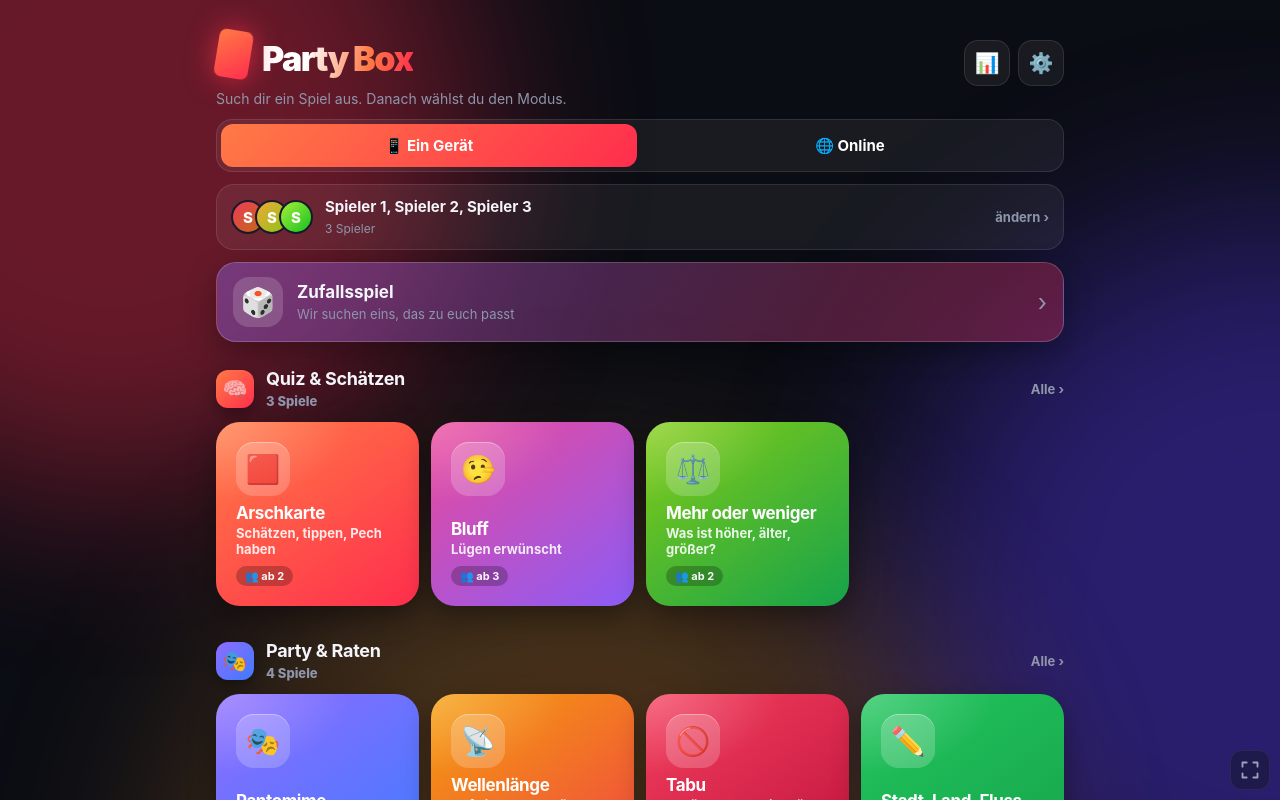
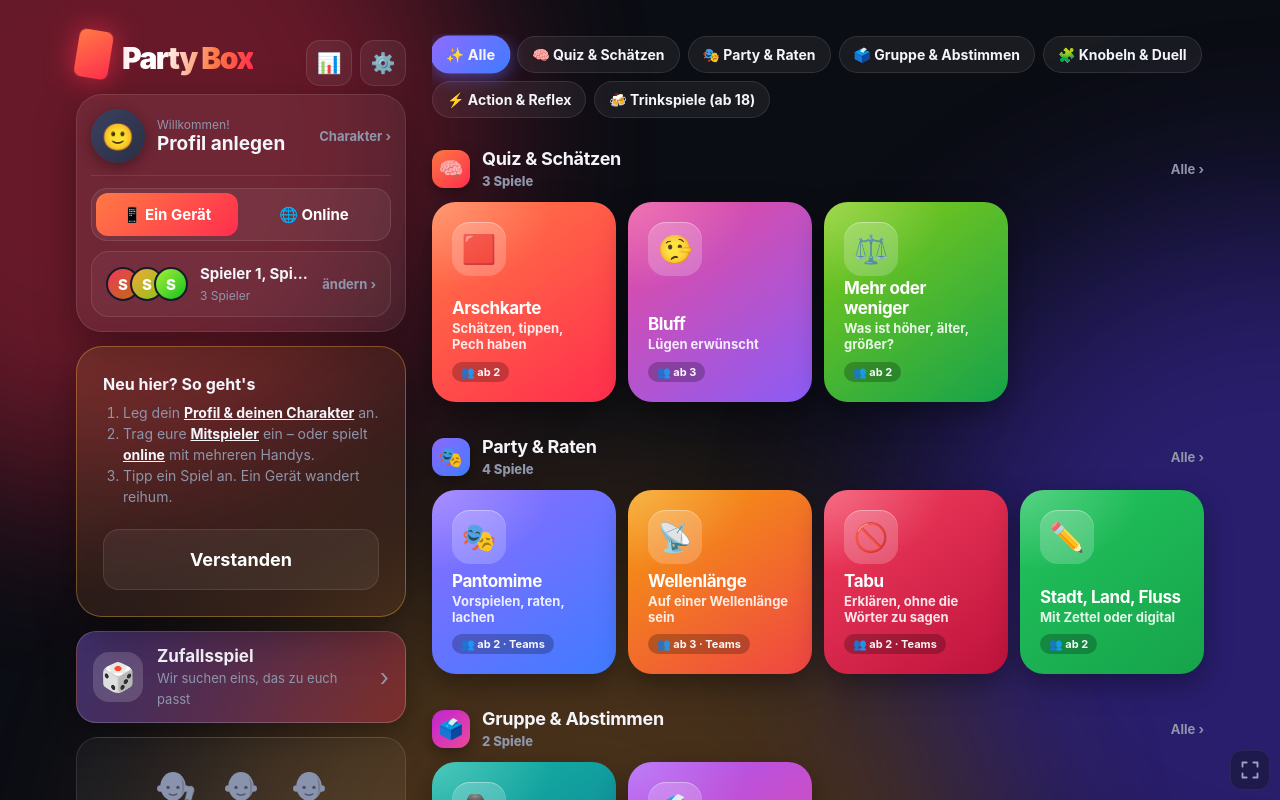
Before and after one commit to xHyperSUSHI/Party-Box, a plain HTML site: page index.html in a window 1280 px wide. Drawn offline with Linux system fonts and the light colour scheme.

Commit message:
Startseite 3.0: Profilkarte mit Charakter, Kategorie-Chips, „Neu hier?“-Karte, zwei Spalten mit Figuren-Bühne auf breiten Bildschirmen
Funktionen unverändert (Kategorien, Zufallsspiel, Spielerliste, Ein Gerät/Online, Statistik, Einstellungen, ausgegraute Spiele, Trinkspiele nur wenn aktiviert, Ziffern-Tasten). Neuer Test home_t; kb/hm/info erkennen die Startseite jetzt an .hgrid statt am entfernten Untertitel. CLAUDE.md: Profil & Charakter, Startseite 3.0. APP_VERSION 2026-11-15.12, Cache pbox-v5.

Co-Authored-By: Claude Opus 5.5 <noreply@anthropic.com>
Claude-Session: https://claude.ai/code/session_01DKxhHM1hJdQxcWeeo5iCo8

```diff
--- a/css/style.css
+++ b/css/style.css
@@ -524,3 +524,32 @@ body.calm .fig,body.calm .fig g{animation:none!important}
 @media (min-width:700px){.lroom{height:320px}.lrf{width:74px;height:166px;margin-left:-37px}.lrn{font-size:12px;bottom:-16px}}
 body.calm .lrw,body.calm .lrflip{animation:none!important}
 .rmfig{width:56px;height:124px;flex:none}
+/* ---------- Startseite 3.0 ---------- */
+.htop{display:flex;justify-content:space-between;align-items:center;margin:2px 0 4px}
+.htop .logo{margin:4px 0}.htop .logo h1{font-size:30px}
+.hcard{padding:14px;margin-top:8px}
+.hme{display:flex;align-items:center;gap:12px;cursor:pointer;padding-bottom:12px;margin-bottom:12px;border-bottom:1px solid var(--line)}
+.hmt{flex:1;min-width:0}.hmt small{display:block;color:var(--mu);font-size:12px}.hmt b{display:block;font-size:19px;white-space:nowrap;overflow:hidden;text-overflow:ellipsis}
+.hme em{font-style:normal;color:var(--mu);font-size:13px;font-weight:700}
+.hcard .mode2{margin:0}
+.hcard .pbar{margin:10px 0 0;background:rgba(255,255,255,.04)}
+.hnew{border:1px solid rgba(255,193,69,.35);background:linear-gradient(135deg,rgba(255,193,69,.12),rgba(255,122,69,.08))}
+.hnew b{font-size:16px}.hnew ol{margin:8px 0 10px;padding-left:20px;color:var(--mu);font-size:14px;line-height:1.5}
+.hnew a{color:var(--tx);font-weight:700;text-decoration:underline;cursor:pointer}
+.hcats{display:flex;gap:8px;overflow-x:auto;margin:16px -16px 0;padding:2px 16px 4px;scrollbar-width:none}
+.hcats::-webkit-scrollbar{display:none}
+.hcats .chip{flex:none;margin:0;white-space:nowrap}
+.hmain .sech:first-of-type{margin-top:14px}
+@media (min-width:900px){
+ .screen:has(.hgrid){max-width:1160px}
+ .hgrid{display:grid;grid-template-columns:330px minmax(0,1fr);gap:26px;align-items:start}
+ .hside{position:sticky;top:0}
+ .hcats{margin:6px 0 0;padding:2px 0 4px;flex-wrap:wrap}
+ .hmain .rowh{grid-template-columns:repeat(auto-fill,minmax(170px,1fr))}
+}
+.hstage{display:none}
+@media (min-width:900px){
+ .hstage{display:flex;justify-content:center;align-items:flex-end;gap:2px;margin-top:14px;padding:14px 10px 26px;border-radius:22px;cursor:pointer;background:linear-gradient(180deg,rgba(255,255,255,.04),rgba(255,255,255,.1));border:1px solid var(--line);min-height:150px}
+ .hsf{position:relative;flex:0 1 66px;height:150px}
+ .hsf span{position:absolute;left:50%;bottom:-18px;transform:translateX(-50%);font-size:11px;font-weight:800;color:var(--mu);white-space:nowrap;max-width:70px;overflow:hidden;text-overflow:ellipsis}
+}
--- a/index.html
+++ b/index.html
@@ -24,7 +24,7 @@
 <div id="tmr" class="tmr"></div>
 <div id="fs" role="button" tabindex="0" aria-label="Vollbild" onclick="toggleFs()"><svg viewBox="0 0 24 24" fill="none" stroke="currentColor" stroke-width="2.2" stroke-linecap="round" stroke-linejoin="round"><path id="fsp" d="M8 3H3v5M16 3h5v5M8 21H3v-5M16 21h5v-5"/></svg></div>
 <script>
-const APP_VERSION='2026-11-15.11';   // bei jeder Auslieferung erhöhen (Einstellungen → Auf Update prüfen)
+const APP_VERSION='2026-11-15.12';   // bei jeder Auslieferung erhöhen (Einstellungen → Auf Update prüfen)
 </script>
 <script src="lib/peerjs.min.js"></script>
 <script src="lib/qrcode.js"></script>
--- a/js/41-startseite.js
+++ b/js/41-startseite.js
@@ -9,15 +9,25 @@ function home(){
   const head=(c,l,link)=>`<div class="sech"${link?` onclick="setHCat('${c.id}')"`:' style="cursor:default"'}><span class="ci" style="--c1:${c.c[0]};--c2:${c.c[1]}">${c.e}</span><div class="ct"><b>${c.n}</b><small>${l.length} ${l.length==1?'Spiel':'Spiele'}</small></div>${link?'<em>Alle ›</em>':''}</div>`;
   let body='';
   if(HCAT==='all'){let k=0;cats.forEach(c=>{const l=ids.filter(id=>GAMES[id].cat===c.id);if(l.length){body+=head(c,l,true)+`<div class="rowh">${l.map((id,q)=>tile(id,k+q)).join('')}</div>`;k+=l.length}})}
-  else{const c=cats.find(x=>x.id===HCAT),l=ids.filter(id=>GAMES[id].cat===HCAT);body=`<button class="sec back" style="margin-top:14px" onclick="setHCat('all')">← Alle Kategorien</button>${head(c,l,false)}<div class="grid">${l.map((id,k)=>tile(id,k)).join('')}</div>`}
+  else{const c=cats.find(x=>x.id===HCAT),l=ids.filter(id=>GAMES[id].cat===HCAT);body=`${head(c,l,false)}<div class="grid">${l.map((id,k)=>tile(id,k)).join('')}</div>`}
   const stack=S.names.slice(0,5).map((nm,i)=>av(i,'',34)).join('')+(n>5?`<div class="av" style="width:34px;height:34px;font-size:13px;background:#2a2f45">+${n-5}</div>`:'');
-  scr(`<div class="row" style="justify-content:space-between;align-items:center"><div class="logo" style="margin:6px 0"><div class="rc"></div><h1 style="font-size:34px">Party Box</h1></div><div class="row" style="gap:8px;width:auto">${NET.on?'':'<button class="sec ib" onclick="statsScreen()" aria-label="Statistik">📊</button>'}<button class="sec ib" onclick="settings()" aria-label="Einstellungen">⚙️</button></div></div>
-  <p class="subt">Such dir ein Spiel aus. Danach wählst du den Modus.</p>
-  <div class="mode2"><button class="${NET.on?'sec':''} sg" onclick="goLocal()">📱 Ein Gerät</button><button class="${NET.on?'':'sec'} sg" onclick="goOnline()">🌐 Online${NET.on?' · '+NET.code:''}</button></div>
-  <div class="pbar" onclick="${NET.on?'lobbyScreen()':'playersScreen()'}"><div class="stack">${stack}</div><div class="pt"><b>${S.names.map(nm=>esc(nm.trim()||'?')).join(', ')}</b><small>${n} ${n==1?'Spieler':'Spieler'}${NET.on?' · Lobby &amp; QR':''}</small></div><em>${NET.on?'Lobby ›':'ändern ›'}</em></div>
-  ${HCAT==='all'?`<div class="rnd" onclick="randomGame()"><span>🎲</span><div><b>Zufallsspiel</b><small>Wir suchen eins, das zu euch passt</small></div><em>›</em></div>`:''}
-  ${body}`);
+  const p=profGet(),me=p.av,nm=p.n;
+  // Neu hier? – nur ohne Profil und ohne gespielte Spiele, bis „Verstanden“
+  let intro=false;try{intro=!nm&&!localStorage.getItem('pb_intro')&&!Object.keys(stGet()).length}catch(e){}
+  const chips=`<div class="hcats">${[{id:'all',e:'✨',n:'Alle'}].concat(cats).map(c=>`<span class="chip${HCAT===c.id?' on':''}" onclick="setHCat('${c.id}')">${c.e} ${c.n}</span>`).join('')}</div>`;
+  scr(`<div class="hgrid"><div class="hside">
+  <div class="htop"><div class="logo"><div class="rc"></div><h1>Party Box</h1></div><div class="row" style="gap:8px;width:auto">${NET.on?'':'<button class="sec ib" onclick="statsScreen()" aria-label="Statistik">📊</button>'}<button class="sec ib" onclick="settings()" aria-label="Einstellungen">⚙️</button></div></div>
+  <div class="card hcard">
+   <div class="hme" onclick="profOpen('home')">${me?charAv(me,'',54):`<div class="av" style="width:54px;height:54px;font-size:26px;background:linear-gradient(135deg,#3a4160,#2a2f45)">🙂</div>`}<div class="hmt"><small>${nm?'Hallo 👋':'Willkommen!'}</small><b>${nm?esc(nm):'Profil anlegen'}</b></div><em>${me?'Profil ›':'Charakter ›'}</em></div>
+   <div class="mode2"><button class="${NET.on?'sec':''} sg" onclick="goLocal()">📱 Ein Gerät</button><button class="${NET.on?'':'sec'} sg" onclick="goOnline()">🌐 Online${NET.on?' · '+NET.code:''}</button></div>
+   <div class="pbar" onclick="${NET.on?'lobbyScreen()':'playersScreen()'}"><div class="stack">${stack}</div><div class="pt"><b>${S.names.map(x=>esc(x.trim()||'?')).join(', ')}</b><small>${n} Spieler${NET.on?' · Lobby &amp; QR':''}</small></div><em>${NET.on?'Lobby ›':'ändern ›'}</em></div>
+  </div>
+  ${intro?`<div class="card hnew"><b>Neu hier? So geht's</b><ol><li>Leg dein <a onclick="profOpen('home')">Profil &amp; deinen Charakter</a> an.</li><li>Trag eure <a onclick="playersScreen()">Mitspieler</a> ein – oder spielt <a onclick="goOnline()">online</a> mit mehreren Handys.</li><li>Tipp ein Spiel an. Ein Gerät wandert reihum.</li></ol><button class="sec" onclick="introOk()">Verstanden</button></div>`:''}
+  <div class="rnd" onclick="randomGame()"><span>🎲</span><div><b>Zufallsspiel</b><small>Wir suchen eins, das zu euch passt</small></div><em>›</em></div>
+  <div class="hstage" onclick="${NET.on?'lobbyScreen()':'playersScreen()'}">${S.names.slice(0,6).map((x,i)=>`<div class="hsf">${figOf(i,i===0?'wave':'stand')}<span>${esc(x.trim()||'?')}</span></div>`).join('')}</div>
+  </div><div class="hmain">${chips}${body}</div></div>`);
 }
+function introOk(){try{localStorage.setItem('pb_intro','1')}catch(e){}keepScroll(home)}
 function pickGame(id){
   const d=GAMES[id];
   if(S.names.length<d.min){toast(`${d.name} braucht mindestens ${d.min} Spieler`);vib(60);return}
--- a/sw.js
+++ b/sw.js
@@ -1,5 +1,5 @@
 /* Party Box – Service Worker: Netzwerk zuerst (immer die neueste Version), bei fehlendem Netz aus dem Cache. */
-const CACHE='pbox-v4';
+const CACHE='pbox-v5';
 const ASSETS=[
   'index.html',
   'manifest.webmanifest',
```
Also changed, not shown: tests/hm.js (+2 -2 lines), tests/home_t.js (added, +50 -0 lines), tests/info.js (+1 -1 lines), tests/kb.js (+2 -2 lines), 2 other files.
